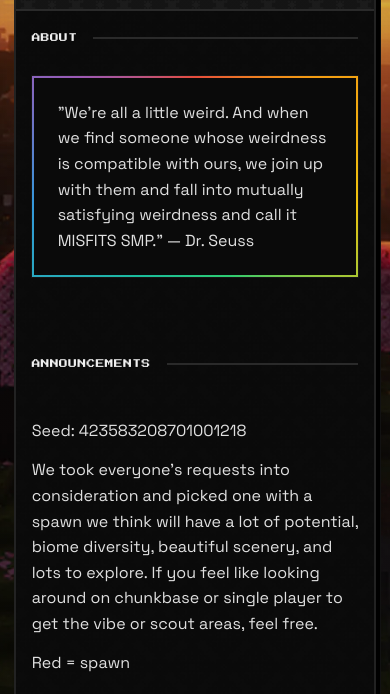
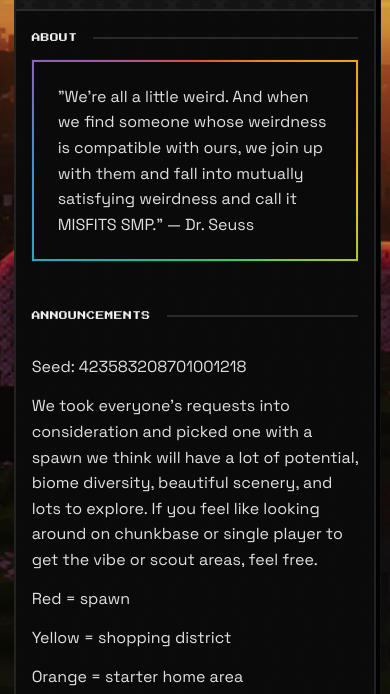
Before and after one commit to m31421/misfits-site, a website built with Vite: page index.html in a window 390 px wide. Shown: the part 97-791 px from the top of the page. Built offline with nearby package versions, Linux system fonts and the light colour scheme; no server answers.

Commit message:
Tighten content area padding and remove heading row margin.
Co-authored-by: Cursor <cursoragent@cursor.com>

```diff
--- a/src/styles.css
+++ b/src/styles.css
@@ -284,7 +284,7 @@ body {
 .content-area {
   height: 100%;
   overflow-y: auto;
-  padding: 2rem 2.25rem;
+  padding: 1rem 2.25rem;
   scrollbar-width: thin;
   scrollbar-color: #333 #0a0a0a;
 }
@@ -316,7 +316,7 @@ body {
 }
 
 .content-block {
-  padding-bottom: 32px;
+  padding-bottom: 0px;
 }
 
 .content-block + .content-block {
@@ -327,7 +327,7 @@ body {
   display: flex;
   align-items: center;
   gap: 1rem;
-  margin-bottom: 1rem;
+  margin-bottom: 0;
   padding-bottom: 16px;
 }
 
@@ -448,7 +448,7 @@ div.content-block__text {
   }
 
   .content-area {
-    padding: 1.75rem 1.5rem;
+    padding: 1rem 1.5rem;
   }
 
   .content-block__heading {
```
